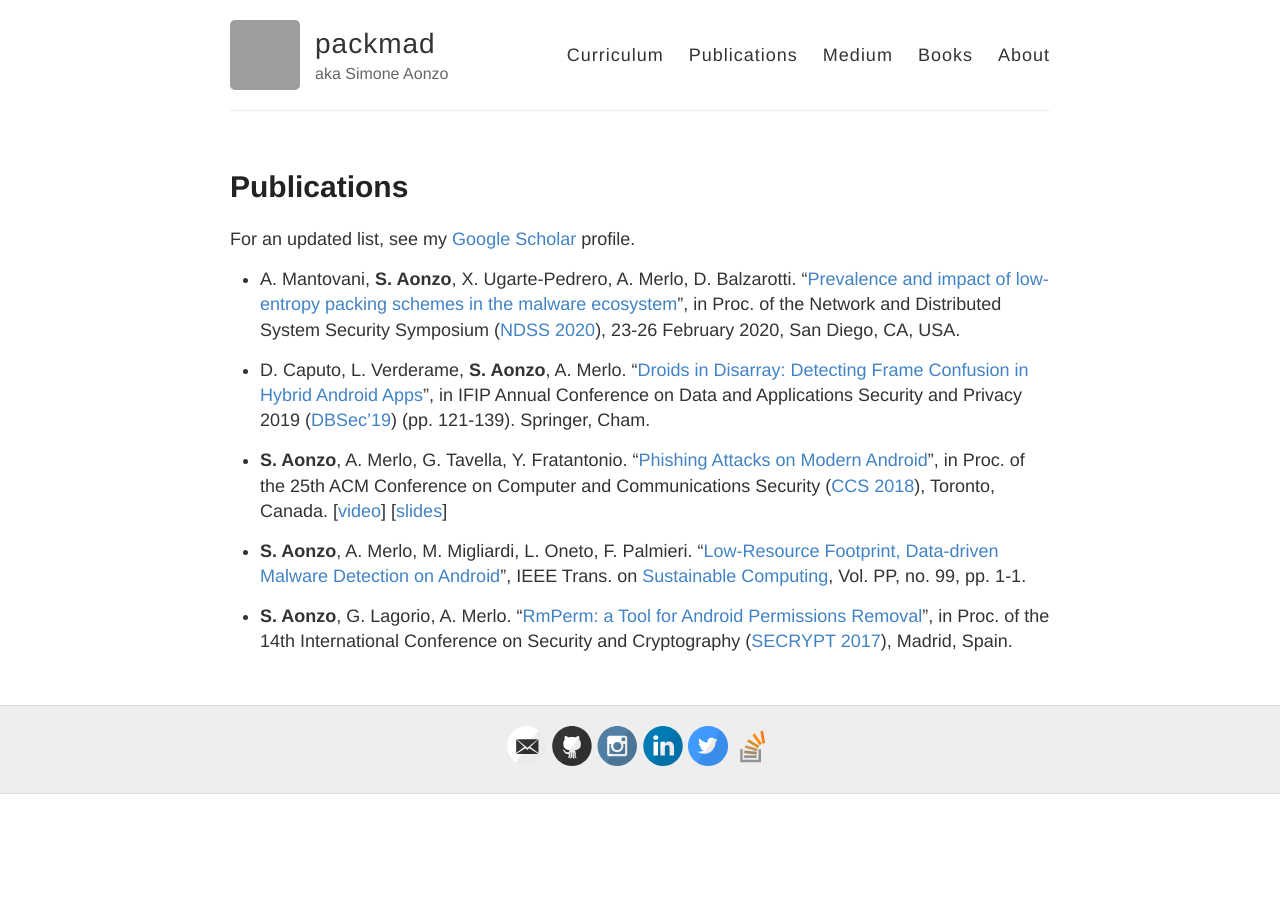
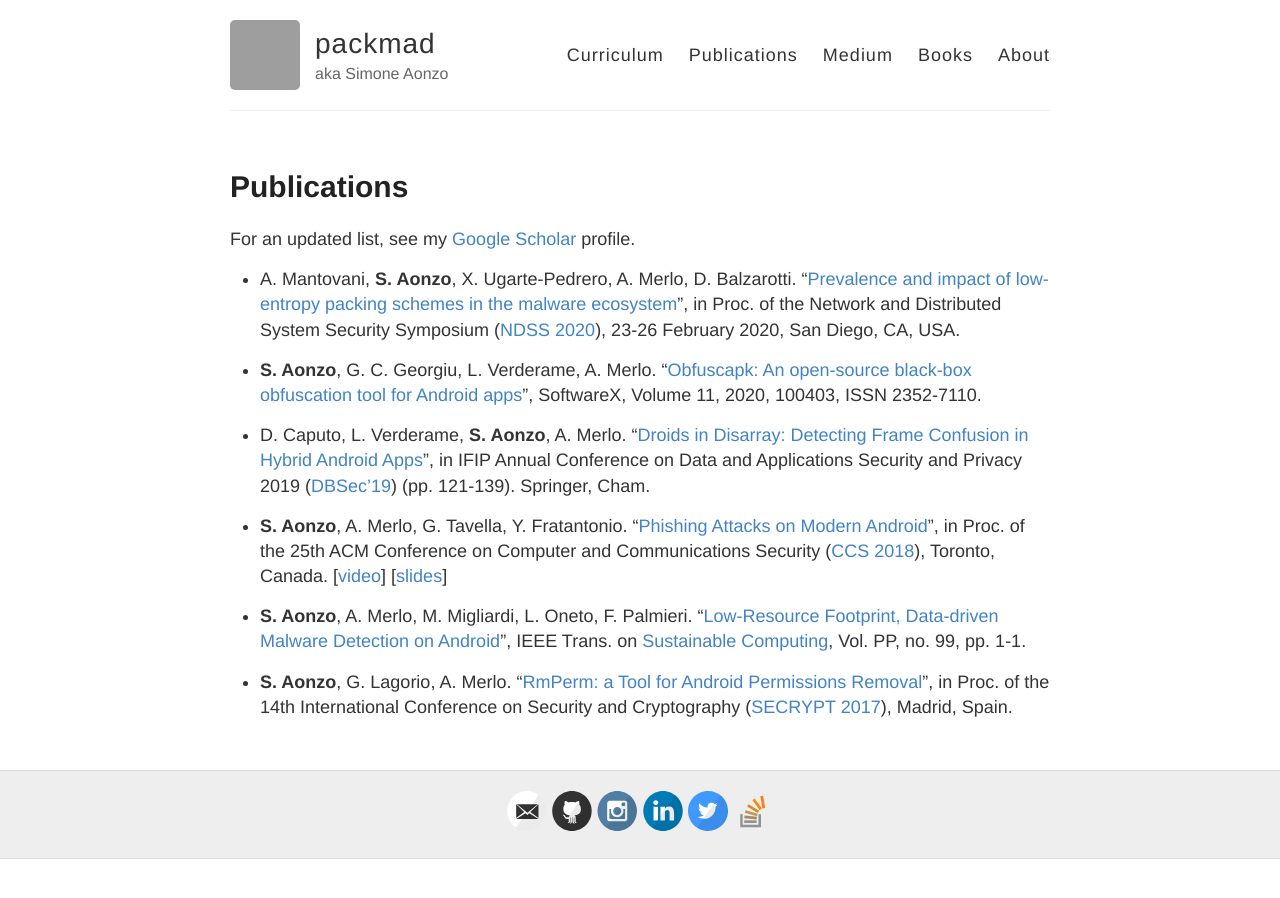
Before and after one commit to packmad/packmad.github.io, a Jekyll site: the page built from publications.md, in a window 1280 px wide. Built offline with Jekyll 4.4.1, drawn with Linux system fonts in a browser that asks for light colours; grey boxes are pictures that could not be loaded.

Commit message:
obfuscapk

```diff
--- a/publications.md
+++ b/publications.md
@@ -8,6 +8,8 @@ For an updated list, see my [Google Scholar](https://scholar.google.fr/citations
 
 + A. Mantovani, **S. Aonzo**, X. Ugarte-Pedrero, A. Merlo, D. Balzarotti. "[Prevalence and impact of low-entropy packing schemes in the malware ecosystem](/papers/Prevalence_and_Impact_of_Low-Entropy_Packing_Schemes_in_the_Malware_Ecosystem.pdf)", in Proc. of the Network and Distributed System Security Symposium ([NDSS 2020](https://www.ndss-symposium.org/ndss2020/accepted-papers/)), 23-26 February 2020, San Diego, CA, USA.
 
++ **S. Aonzo**, G. C. Georgiu, L. Verderame, A. Merlo. "[Obfuscapk: An open-source black-box obfuscation tool for Android apps](https://www.sciencedirect.com/science/article/pii/S2352711019302791)", SoftwareX, Volume 11, 2020, 100403, ISSN 2352-7110.
+
 + D. Caputo, L. Verderame, **S. Aonzo**, A. Merlo. "[Droids in Disarray: Detecting Frame Confusion in Hybrid Android Apps](/papers/Droids_in_Disarray_DetectingFrame_ConfusioninHybrid_Android_Apps.pdf)", in IFIP Annual Conference on Data and Applications Security and Privacy 2019 ([DBSec'19](https://dbsec2019.cse.sc.edu/accepted_papers.html)) (pp. 121-139). Springer, Cham.
 
 + **S. Aonzo**, A. Merlo, G. Tavella, Y. Fratantonio. "[Phishing Attacks on Modern Android](/papers/Phishing_Attacks_on_Modern_Android.pdf)", in Proc. of the 25th ACM Conference on Computer and Communications Security ([CCS 2018](https://www.sigsac.org/ccs/CCS2018/accepted/papers/)), Toronto, Canada. [[video](https://www.youtube.com/watch?v=J1tx4OZ_wMc)] [[slides](https://docs.google.com/presentation/d/1YCQaVhk8Oww9liguba4wiRyGiC8SUlA-Fte7i8F0BTY)]
```
